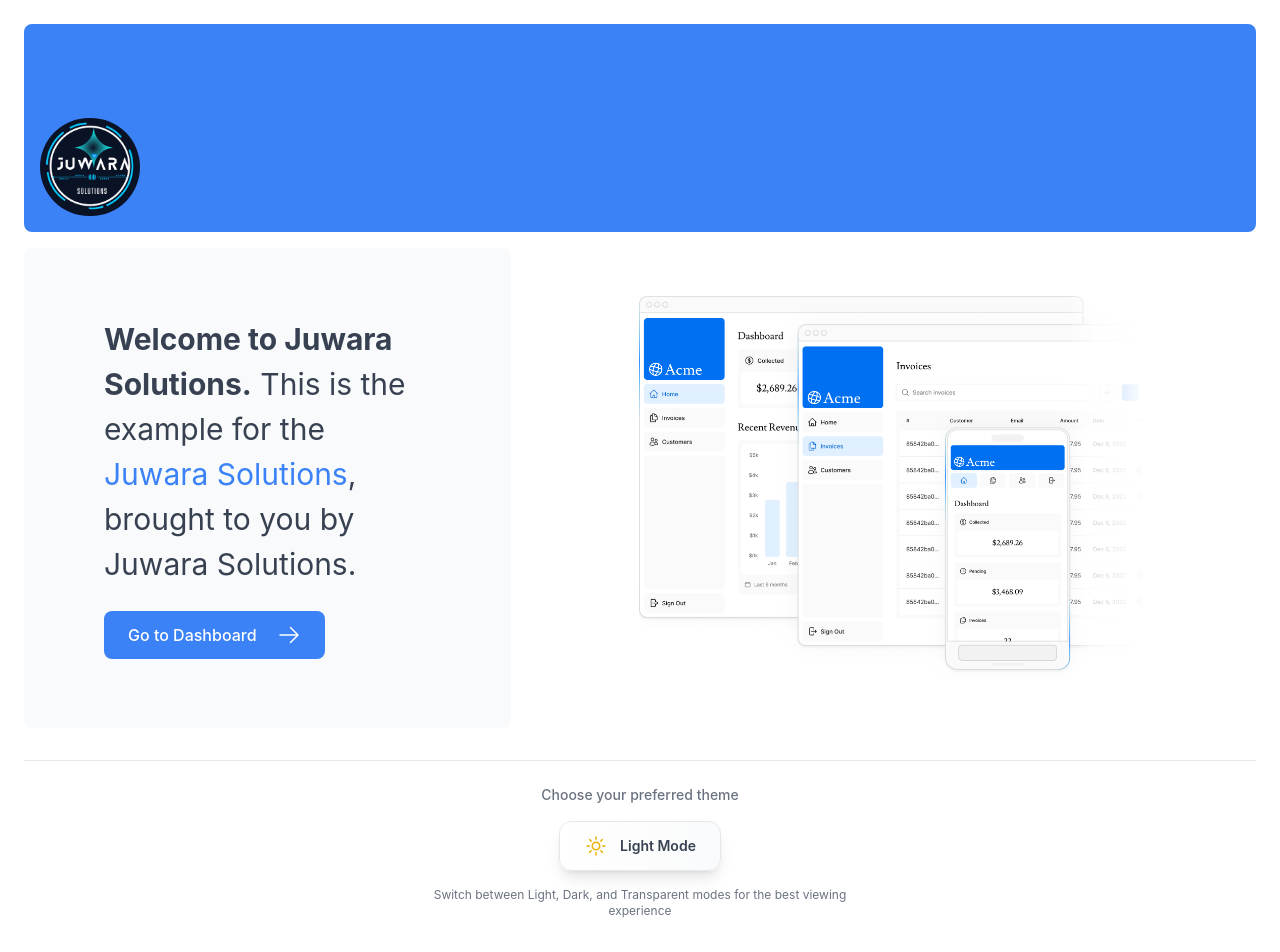
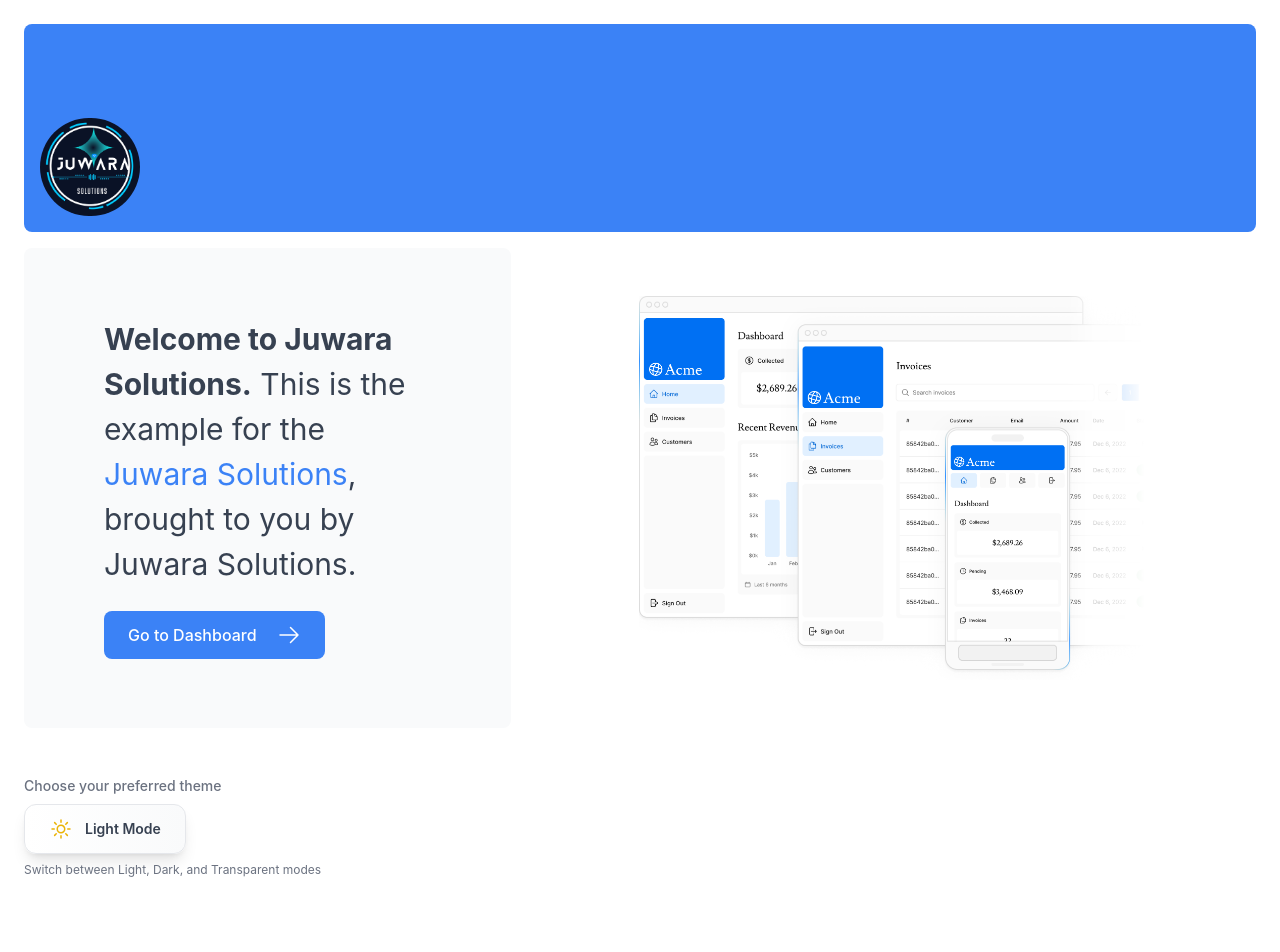
Before and after one commit to MohaamadJuwara/my-app-project, a Next.js app: page / in a window 1280 px wide. Shown: the top 952 px of the page. After the commit the page ends 918 px from the top, so only its background shows below. Built offline with nearby package versions, Linux system fonts and the light colour scheme; a web font is replaced by a local one.

Commit message:
Move theme toggle to left corner at bottom of page

```diff
--- a/app/page.tsx
+++ b/app/page.tsx
@@ -44,17 +44,17 @@
         </div>
       </div>
 
-      {/* Professional Theme Toggle Footer */}
-      <footer className="mt-8 py-6 border-t border-gray-200 bg-white/50 backdrop-blur-sm">
-        <div className="flex flex-col items-center justify-center space-y-4">
-          <div className="text-sm text-gray-600 font-medium">
-            Choose your preferred theme
-          </div>
-          <div className="flex items-center space-x-4">
+      {/* Professional Theme Toggle Footer - Left Corner */}
+      <footer className="mt-8 py-4">
+        <div className="flex items-start justify-start">
+          <div className="flex flex-col items-start space-y-2">
+            <div className="text-sm text-gray-600 font-medium">
+              Choose your preferred theme
+            </div>
             <ClientThemeToggle />
-          </div>
-          <div className="text-xs text-gray-500 text-center max-w-md">
-            Switch between Light, Dark, and Transparent modes for the best viewing experience
+            <div className="text-xs text-gray-500 max-w-xs">
+              Switch between Light, Dark, and Transparent modes
+            </div>
           </div>
         </div>
       </footer>
```
